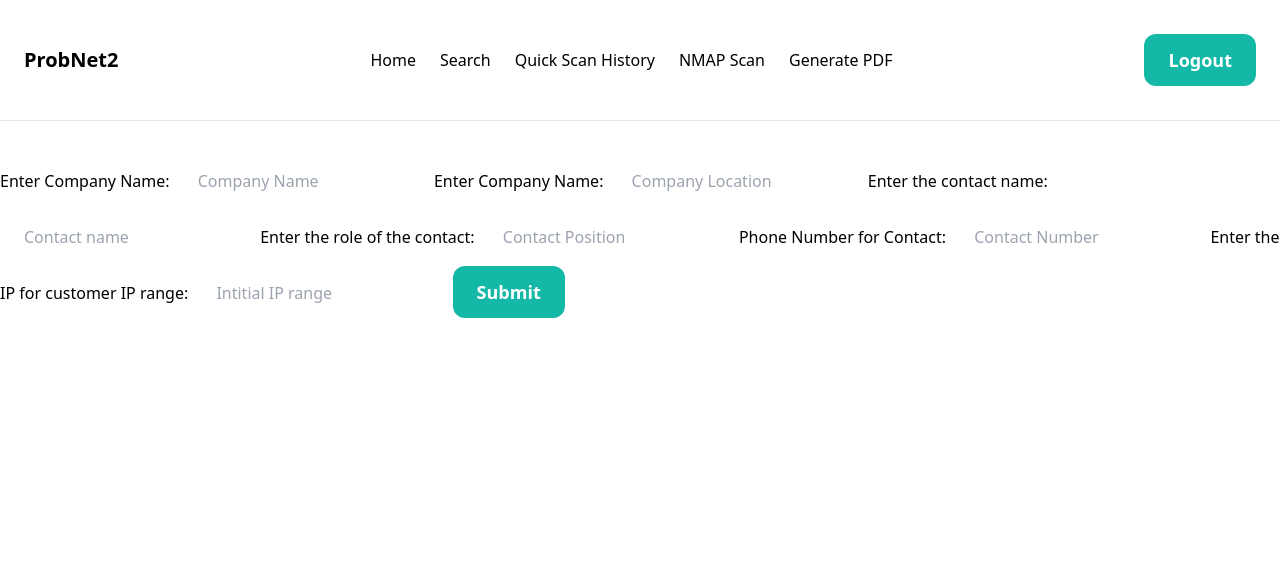
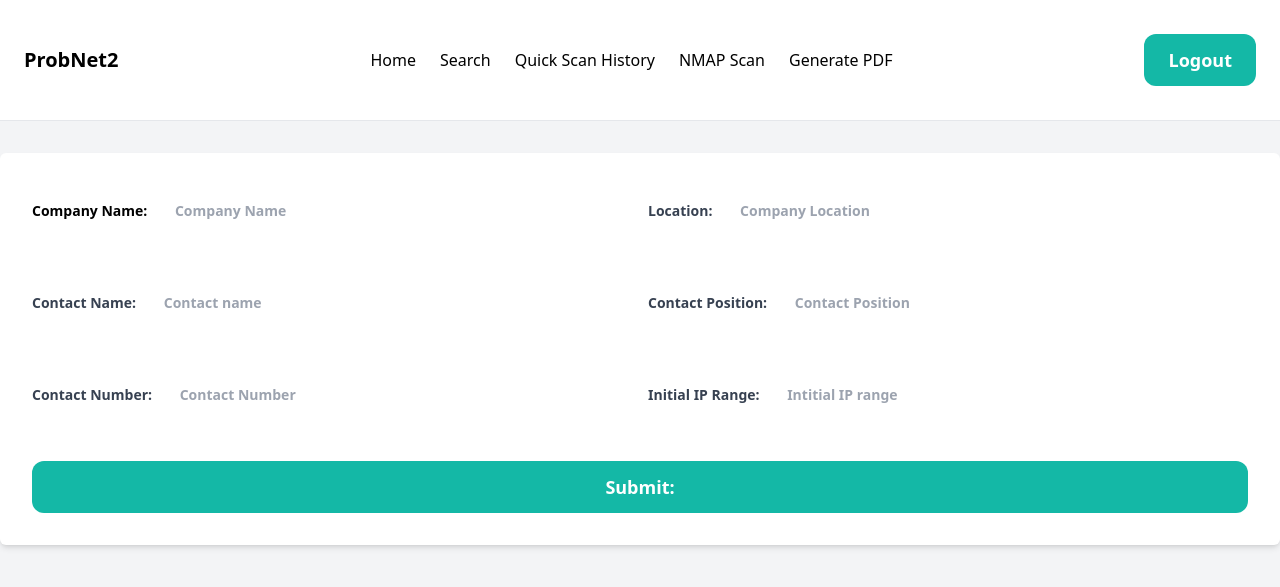
Before and after one commit to JacksonLDJ/ProbNet2, a Django app: page /customer_data/ in a window 1280 px wide. Shown: the top 587 px of the page. Run offline with Django 4.2, Linux system fonts and the light colour scheme; some libraries are stand-ins or nearby versions.

Commit message:
Customer_data.html
CSS changes made to customer input page.

```diff
--- a/ProbNet2/core/templates/nmap_scanner/customer_data.html
+++ b/ProbNet2/core/templates/nmap_scanner/customer_data.html
@@ -8,43 +8,51 @@
     <title>Netsweeper Results | ProbNet2</title>
 </head>
 
-<body class="font-sans antialiased bg-white">
+<body class="font-sans antialiased bg-gray-100">
 
     <nav class="bg-white py-6 px-6 border-b border-gray-200 flex justify-between items-center">
         <a href="{% url 'app_home' %}" class="text-xl font-semibold">ProbNet2</a>
         {% include "../core/nav_bar.html" %}
     </nav>
 
+    <div class="container mx-auto my-8 bg-white p-8 rounded-md shadow-md">
+        <form method="post" action="{% url 'submit_customer_data' %}" class="grid grid-cols-2 gap-4">
+            {% csrf_token %}
 
-    <div class="container mx-auto my-8">
-            <form method="post" action="{% url 'submit_customer_data' %}">
-            {% csrf_token %}
-            {{ form.company_name.label_tag }}
-            {{ form.company_name }}
+            <div class="mb-4">
+                <label for="company_name" class="block text-black text-sm font-bold mb-2">Company Name: {{ form.company_name }}</label>
+            </div>
 
-            {{ form.location.label_tag }}
-            {{ form.location }}
 
-            {{ form.contact_name.label_tag }}
-            {{ form.contact_name }}
+            <div class="mb-4">
+                <label for="location" class="block text-gray-700 text-sm font-bold mb-2">Location: {{ form.location }}</label>
 
-            {{ form.contact_position.label_tag }}
-            {{ form.contact_position }}
+            </div>
 
-            {{ form.contact_number.label_tag }}
-            {{ form.contact_number }}
+            <div class="mb-4">
+                <label for="contact_name" class="block text-gray-700 text-sm font-bold mb-2">Contact Name: {{ form.contact_name }}</label>
 
-            {{ form.initial_ip_range.label_tag }}
-            {{ form.initial_ip_range }}
+            </div>
+
+            <div class="mb-4">
+                <label for="contact_position" class="block text-gray-700 text-sm font-bold mb-2">Contact Position: {{ form.contact_position }}</label>
+
+            </div>
+
+            <div class="mb-4">
+                <label for="contact_number" class="block text-gray-700 text-sm font-bold mb-2">Contact Number: {{ form.contact_number }}</label>
+
+            </div>
+
+            <div class="mb-4">
+                <label for="initial_ip_range" class="block text-gray-700 text-sm font-bold mb-2">Initial IP Range: {{ form.initial_ip_range }}</label>
+
+            </div>
 
             <button type="submit"
-                    class="px-6 py-3 text-lg font-semibold bg-teal-500 text-white rounded-xl hover:bg-teal-700">Submit</button>
-            </form>
+                class="col-span-2 px-6 py-3 text-lg font-semibold bg-teal-500 text-white rounded-xl hover:bg-teal-700">Submit:</button>
+        </form>
     </div>
-
-
-
-
 
 </body>
 
```
